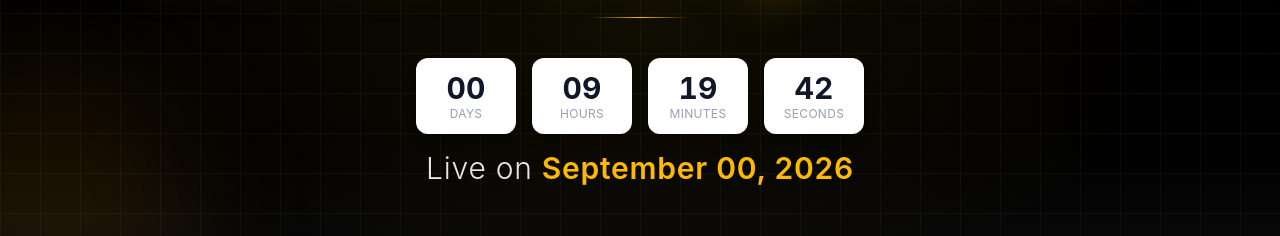
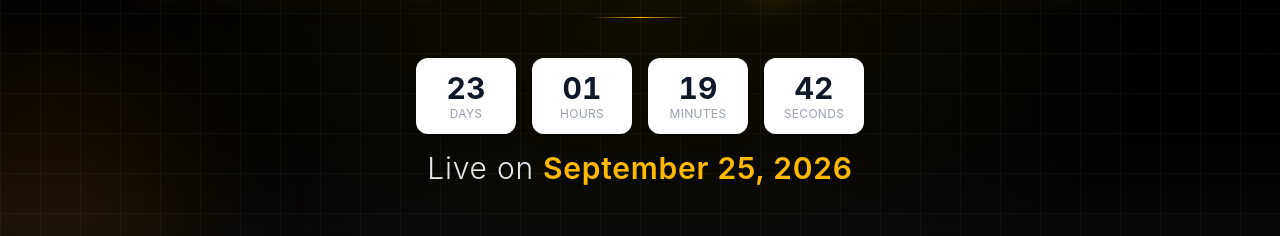
Before and after one commit to trisssh/2026-gawad-micro, a React (Vite) app: page / in a window 1280 px wide. Shown: the part 307-543 px from the top of the page. Built offline with nearby package versions, Linux system fonts and the light colour scheme.

Commit message:
Set Date and Time. Update Tab Title

```diff
--- a/index.html
+++ b/index.html
@@ -2,9 +2,9 @@
 <html lang="en">
   <head>
     <meta charset="UTF-8" />
-    <link rel="icon" type="image/svg+xml" href="/favicon.svg" />
+    <link rel="icon" type="image/svg+xml" href="spclogo.png" />
     <meta name="viewport" content="width=device-width, initial-scale=1.0" />
-    <title>2026-gawad-micro</title>
+    <title>2026-SPC-Gawad Parangal</title>
   </head>
   <body>
     <div id="root"></div>
--- a/src/App.jsx
+++ b/src/App.jsx
@@ -7,7 +7,8 @@ import "./App.css";
 
 function App() {
   ////////////////////YYYY-MM-DD-HH-MM-SS
-  const targetDate = "2026-09-02T17:00:00";
+  const targetDate = "2026-09-25T09:00:00";
+  // const targetDate = "2026-09-02T17:00:00";
 
   return (
     <>
@@ -72,7 +73,7 @@ function App() {
           <p className="text-gray-200 text-md md:text-3xl text-center py-4 font-light tracking-wide">
             Live on{" "}
             <span className="text-amber-400 font-semibold">
-              September 00, 2026
+              September 25, 2026
             </span>
           </p>
         </div>
@@ -111,7 +112,6 @@ function App() {
             <hr className="w-30 md:w-50 lg:w-110 text-[#D2AA0D]  filter drop-shadow-[0_0_0.25rem_#D2AA0D]"></hr>
           </span>
           <img
-            // src="logo-SPC-est.png"
             src="spclogo.png"
             className="bg-white p-0.5 mx-1 filter  border-2 drop-shadow-[0_0_0.25rem_#D2AA0D]  border-yellow-400 rounded-full w-20 h-20 zoom"
           />
```
